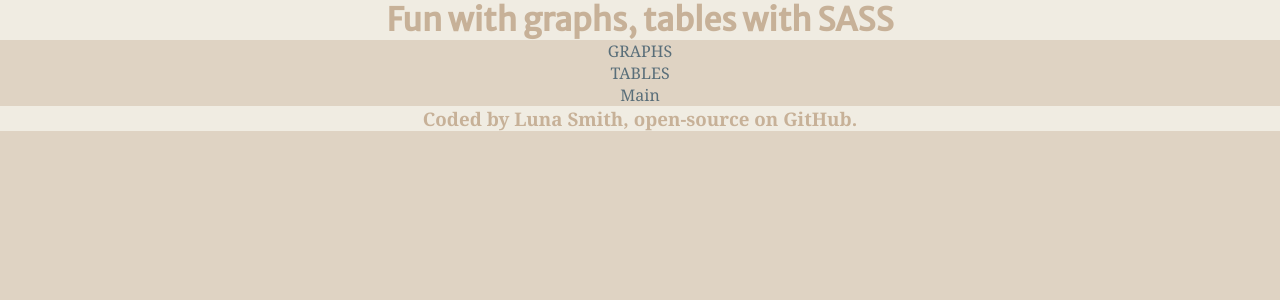
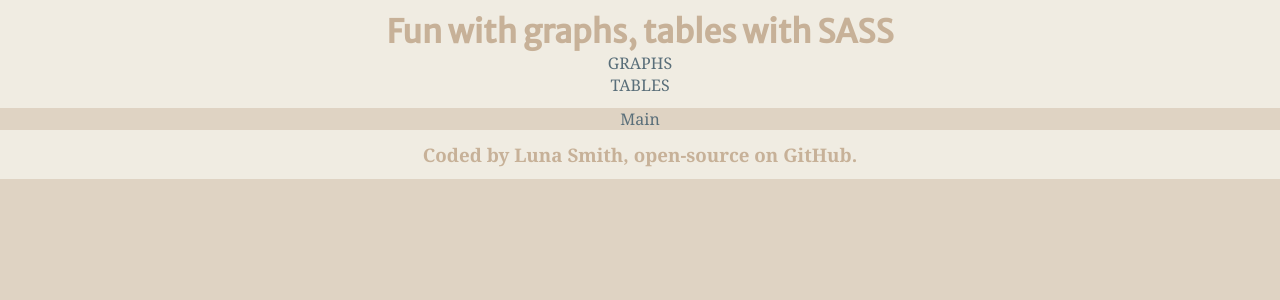
Before and after one commit to Lu-Smith/sass_graphs_tables_react_typescript, a React (Create React App) app: page / in a window 1280 px wide. Shown: the top 300 px of the page. Built offline with nearby package versions, Linux system fonts and the light colour scheme.

Commit message:
Updated styles

```diff
--- a/src/components/Header.tsx
+++ b/src/components/Header.tsx
@@ -1,4 +1,4 @@
-import React from 'react'
+import React from 'react';
 
 const Header: React.FC = () => {
   return (
--- a/src/styles/_base.scss
+++ b/src/styles/_base.scss
@@ -15,7 +15,6 @@ body {
 
 h1 {
     font-family: 'Merriweather Sans', sans-serif;
-    background-color: $secondary-background;
     color: $secondary-color;
 }
 
--- /dev/null
+++ b/src/styles/_mixins.scss
@@ -0,0 +1,6 @@
+@mixin display($flex: row, $justify: center) {
+    display: flex;
+    flex-direction: $flex;
+    align-items: center;
+    justify-content: $justify;
+}
--- a/src/styles/app.css
+++ b/src/styles/app.css
@@ -14,7 +14,6 @@ body {
 
 h1 {
   font-family: "Merriweather Sans", sans-serif;
-  background-color: #f0ece2;
   color: #c7b198;
 }
 
@@ -30,4 +29,9 @@ ul {
 a {
   text-decoration: none;
   color: #c7b198;
+}
+
+.Header, .Footer {
+  padding: 0.75rem;
+  background-color: #f0ece2;
 }/*# sourceMappingURL=app.css.map */
--- a/src/styles/app.scss
+++ b/src/styles/app.scss
@@ -1,2 +1,8 @@
+@import 'mixins.scss';
 @import 'variables.scss';
 @import 'base.scss';
+
+.Header, .Footer {
+    padding: $base-padding;
+    background-color: $secondary-background;
+}
```
Also changed, not shown: 1 other file (tests, documents, lock files or other folders).
